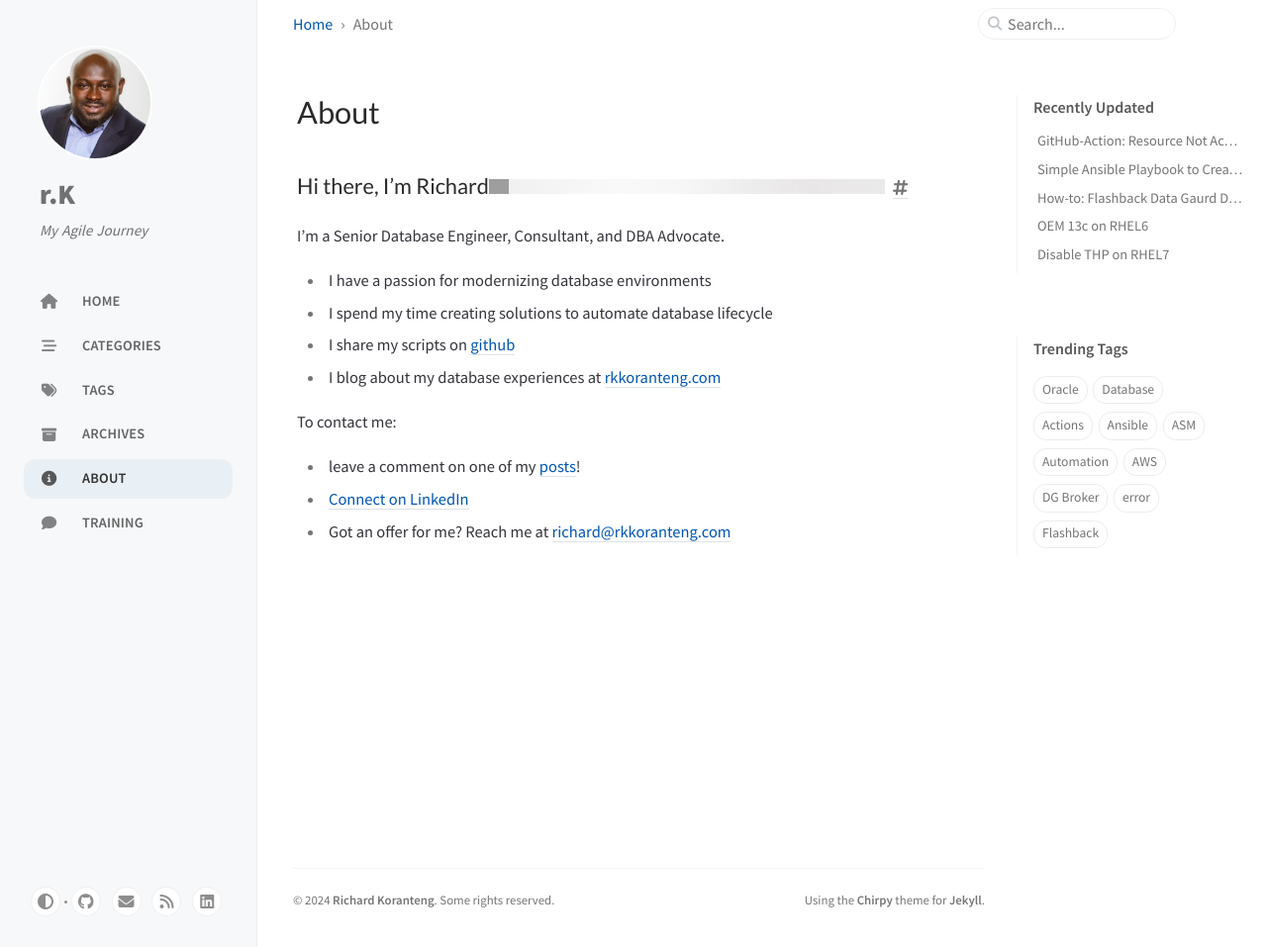
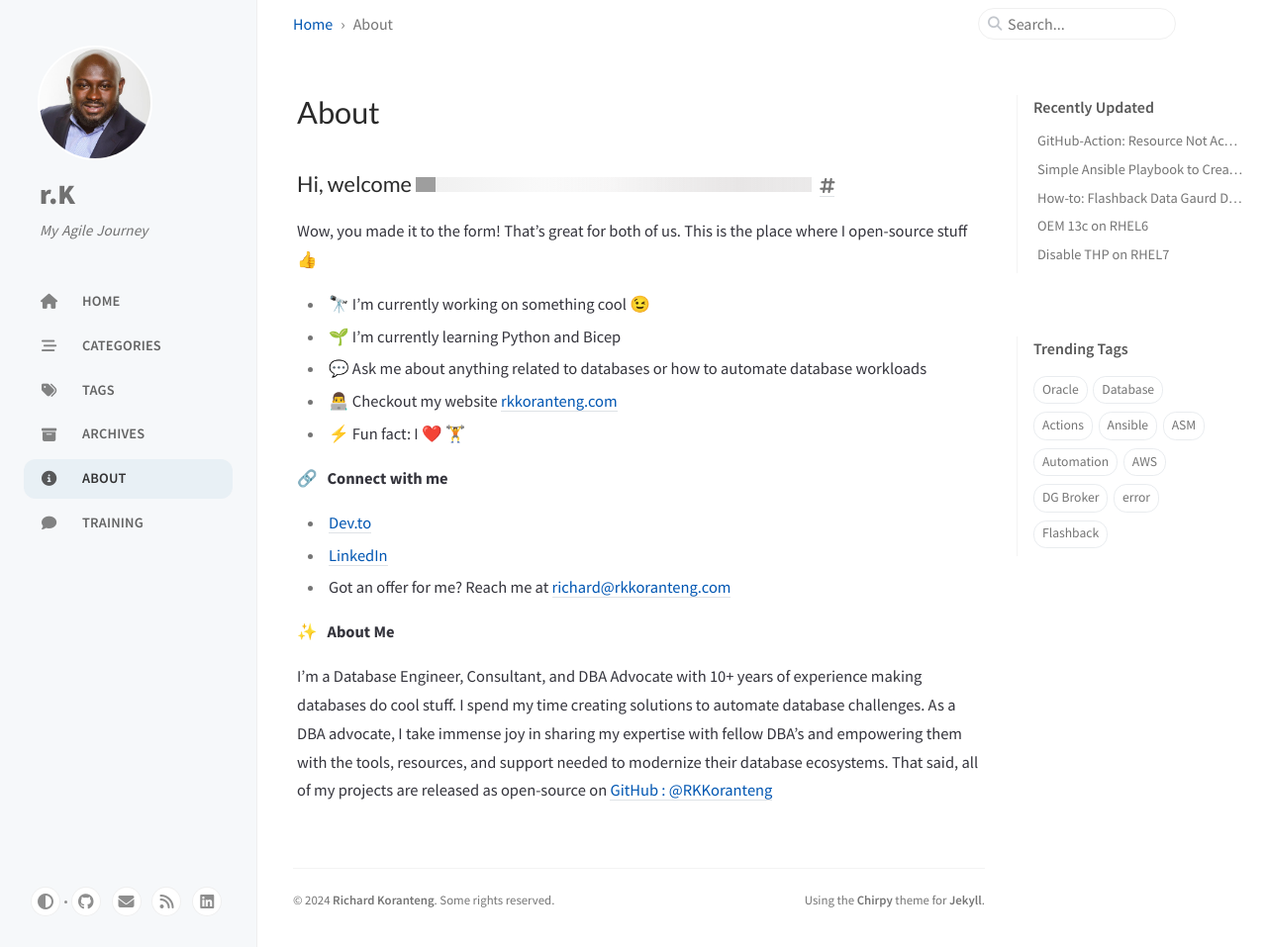
Before and after one commit to RKKoranteng/blog, a Jekyll site: the page built from _tabs/about.md, in a window 1280 px wide and 957 px high. Shown: the whole window at 99% size. Built offline with Jekyll 4.4.1, drawn with Linux system fonts in a browser that asks for light colours; cached includes are drawn as plain includes; grey boxes are pictures that could not be loaded.

Commit message:
new content

```diff
--- a/_tabs/about.md
+++ b/_tabs/about.md
@@ -4,18 +4,25 @@ icon: fas fa-info-circle
 order: 4
 ---
 
+### Hi, welcome <a href="https://rkkoranteng.com/" target="blank"><img src="https://media.giphy.com/media/hvRJCLFzcasrR4ia7z/giphy.gif" width="5%"></a>
 
-### Hi there, I'm Richard<img src="https://media.giphy.com/media/hvRJCLFzcasrR4ia7z/giphy.gif" width="5%">
+Wow, you made it to the form! That's great for both of us. This is the place where I open-source stuff 👍
 
-I'm a Senior Database Engineer, Consultant, and DBA Advocate.
+* 🔭  I’m currently working on something cool 😉
+* 🌱  I’m currently learning Python and Bicep
+* 💬  Ask me about anything related to databases or how to automate database workloads
+* 👨‍💻  Checkout my website [rkkoranteng.com](https://rkkoranteng.com)
+* ⚡  Fun fact: I ❤️ 🏋️
 
-* I have a passion for modernizing database environments
-* I spend my time creating solutions to automate database lifecycle
-* I share my scripts on [github](https://github.com/RKKoranteng)
-* I blog about my database experiences at [rkkoranteng.com](https://rkkoranteng.com)
 
-To contact me:
+<!-- 📘 &nbsp;**Latest Blog Posts** -->
 
-* leave a comment on one of my [posts](https://rkkoranteng.com)!
-* [Connect on LinkedIn](https://www.linkedin.com/in/richard-koranteng)
+
+🔗 &nbsp; **Connect with me**
+* <a href="https://dev.to/rkkoranteng" target="blank">Dev.to</a>
+* <a href="https://www.linkedin.com/in/richard-koranteng" target="blank">LinkedIn</a>
 * Got an offer for me? Reach me at [richard@rkkoranteng.com](mailto:richard@rkkoranteng.com)
+
+✨ &nbsp; **About Me**
+
+I'm a Database Engineer, Consultant, and DBA Advocate with 10+ years of experience making databases do cool stuff. I spend my time creating solutions to automate database challenges. As a DBA advocate, I take immense joy in sharing my expertise with fellow DBA's and empowering them with the tools, resources, and support needed to modernize their database ecosystems. That said, all of my projects are released as open-source on [GitHub : @RKKoranteng](https://github.com/RKKoranteng)
```
